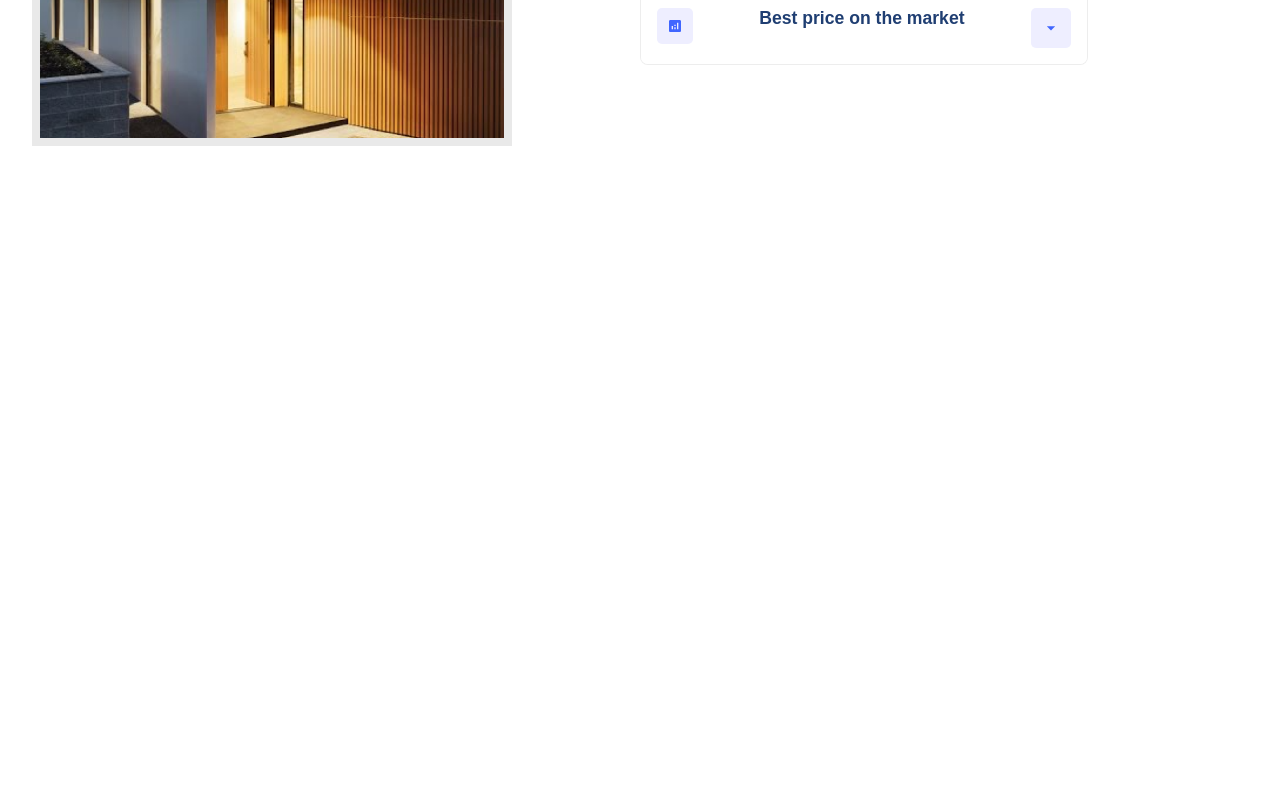
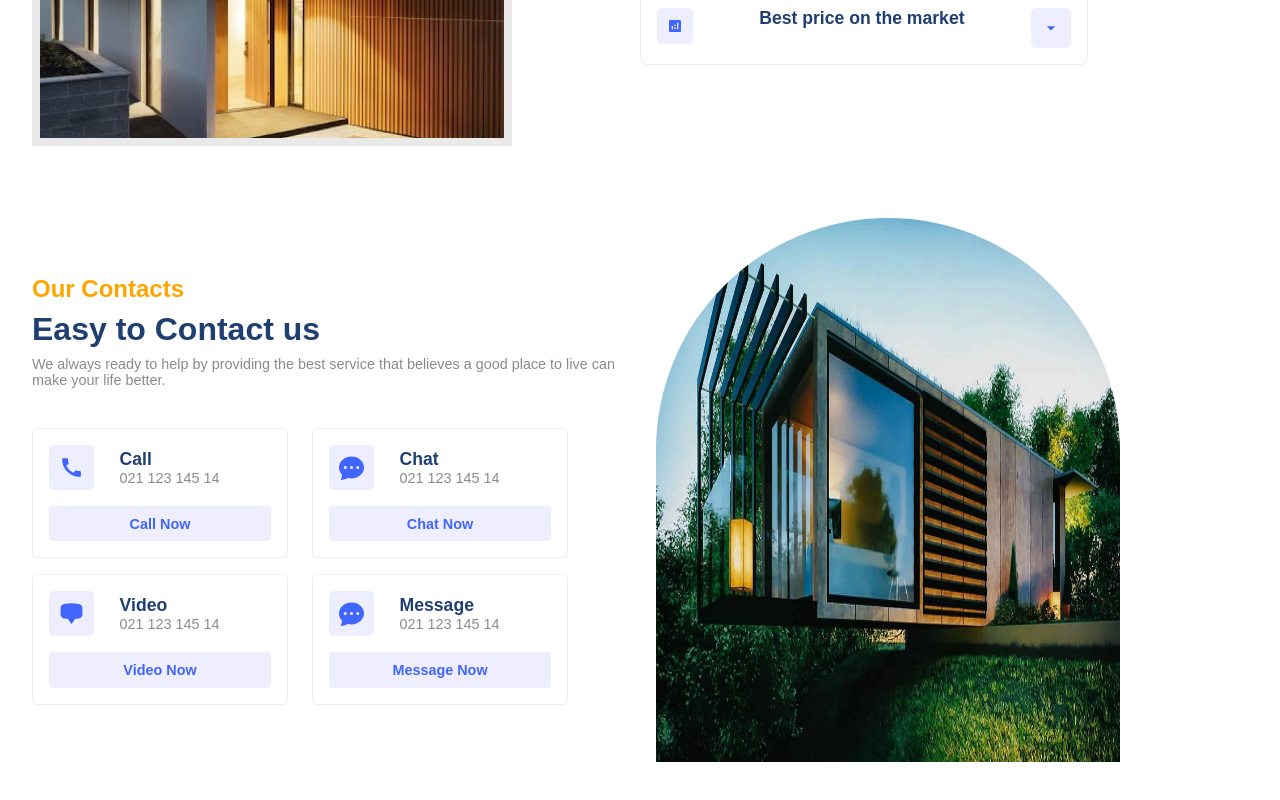
Before and after one commit to guanghui28/FullStack_Real_Estate, a React (Vite) app: page / in a window 1280 px wide. Shown: the part 1815-2615 px from the top of the page. Before the commit the page ends 1993 px from the top, so only its background shows below. Built offline with nearby package versions, Linux system fonts and the light colour scheme.

Commit message:
contact section

```diff
--- a/src/App.jsx
+++ b/src/App.jsx
@@ -4,6 +4,7 @@
 import Companies from "./components/Companies/Companies";
 import Residencies from "./components/Residencies/Residencies";
 import Value from "./components/Value/Value";
+import Contact from "./components/Contact/Contact";
 
 export default function App() {
 	return (
@@ -16,6 +17,7 @@
 			<Companies />
 			<Residencies />
 			<Value />
+			<Contact />
 		</div>
 	);
 }
--- /dev/null
+++ b/src/components/Contact/Contact.css
@@ -0,0 +1,61 @@
+.c-container {
+	justify-content: space-between;
+}
+
+.c-container > div {
+	flex: 1;
+}
+
+.c-right {
+	width: 100%;
+}
+
+.c-left {
+	gap: 0.5rem;
+}
+
+.contactModes {
+	margin-top: 2rem;
+	gap: 1rem;
+}
+
+.contactModes .row {
+	gap: 1.5rem;
+}
+
+.mode {
+	width: 16rem;
+	padding: 1rem;
+	border: 0.8px solid rgba(128, 128, 128, 0.143);
+	border-radius: 5px;
+	gap: 1rem;
+	transition: all 300ms ease-in;
+}
+
+.mode .button {
+	width: 100%;
+	background: var(--lightBlue);
+	color: var(--blue);
+	font-size: 0.9rem;
+	font-weight: 600;
+}
+
+.mode > :nth-child(1) {
+	width: 100%;
+	gap: 1.6rem;
+}
+
+.mode .detail .primaryText {
+	font-size: 1.1rem;
+	font-weight: 600;
+}
+
+.mode:hover {
+	transform: scale(1.1);
+}
+
+.mode > .button:hover {
+	background: var(--blue-gradient);
+	color: white;
+	transform: scale(0.8);
+}
--- /dev/null
+++ b/src/components/Contact/Contact.jsx
@@ -0,0 +1,92 @@
+import "./Contact.css";
+import { MdCall } from "react-icons/md";
+import { BsFillChatDotsFill } from "react-icons/bs";
+import { HiChatBubbleBottomCenter } from "react-icons/hi2";
+
+export default function Contact() {
+	return (
+		<section className="c-wrapper">
+			<div className="paddings innerWidth flexCenter c-container">
+				{/* left side */}
+				<div className="c-left flexColStart">
+					<span className="orangeText">Our Contacts</span>
+					<span className="primaryText">Easy to Contact us</span>
+					<span className="secondaryText">
+						We always ready to help by providing the best service that believes
+						a good place to live can make your life better.
+					</span>
+
+					<div className="flexColStart contactModes">
+						{/* first row */}
+						<div className="flexStart row">
+							{/* first mode */}
+							<div className="flexColCenter mode">
+								<div className="flexStart">
+									<div className="flexCenter icon">
+										<MdCall size={25} />
+									</div>
+									<div className="flexColStart detail">
+										<span className="primaryText">Call</span>
+										<span className="secondaryText">021 123 145 14</span>
+									</div>
+								</div>
+								<div className="flexCenter button">Call Now</div>
+							</div>
+
+							{/* second mode */}
+							<div className="flexColCenter mode">
+								<div className="flexStart">
+									<div className="flexCenter icon">
+										<BsFillChatDotsFill size={25} />
+									</div>
+									<div className="flexColStart detail">
+										<span className="primaryText">Chat</span>
+										<span className="secondaryText">021 123 145 14</span>
+									</div>
+								</div>
+								<div className="flexCenter button">Chat Now</div>
+							</div>
+						</div>
+
+						{/* second row */}
+						<div className="flexStart row">
+							{/* first mode */}
+							<div className="flexColCenter mode">
+								<div className="flexStart">
+									<div className="flexCenter icon">
+										<HiChatBubbleBottomCenter size={25} />
+									</div>
+									<div className="flexColStart detail">
+										<span className="primaryText">Video</span>
+										<span className="secondaryText">021 123 145 14</span>
+									</div>
+								</div>
+								<div className="flexCenter button">Video Now</div>
+							</div>
+
+							{/* second mode */}
+							<div className="flexColCenter mode">
+								<div className="flexStart">
+									<div className="flexCenter icon">
+										<BsFillChatDotsFill size={25} />
+									</div>
+									<div className="flexColStart detail">
+										<span className="primaryText">Message</span>
+										<span className="secondaryText">021 123 145 14</span>
+									</div>
+								</div>
+								<div className="flexCenter button">Message Now</div>
+							</div>
+						</div>
+					</div>
+				</div>
+				{/* Right side */}
+				<div className="c-right">
+					<div className="image-container">
+						<img src="./contact.jpg" alt="contact img" />
+					</div>
+				</div>
+			</div>
+		</section>
+	);
+}
```
